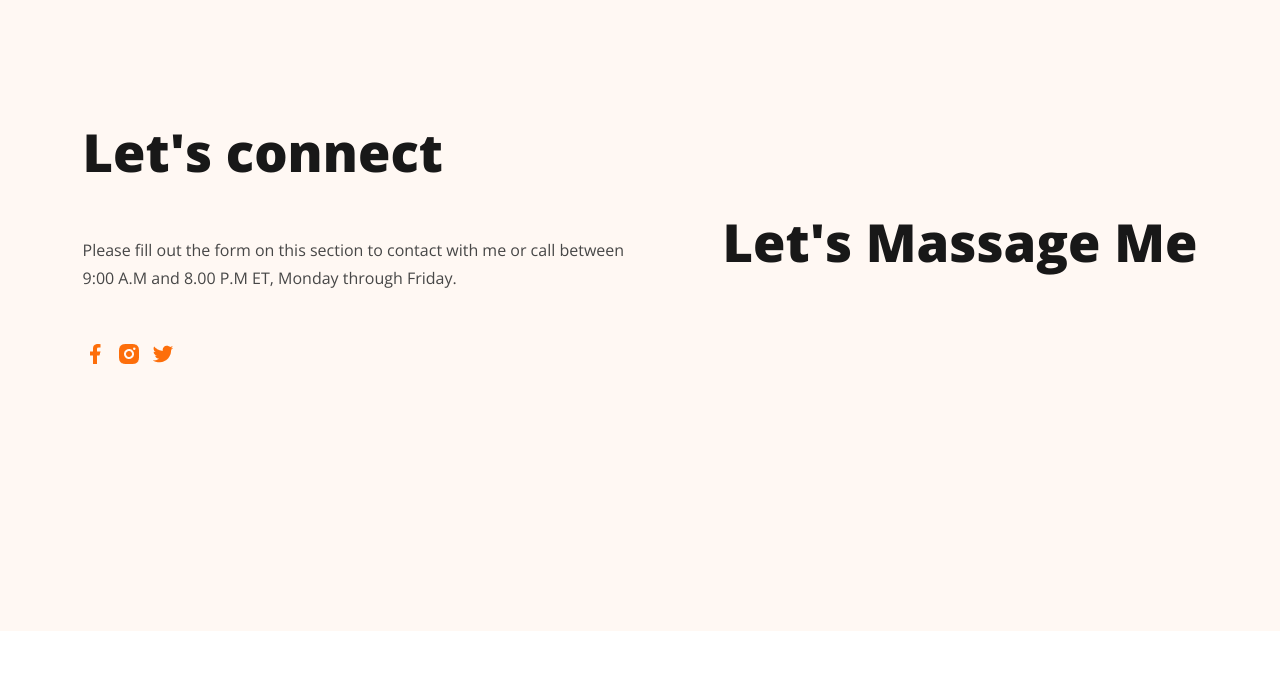
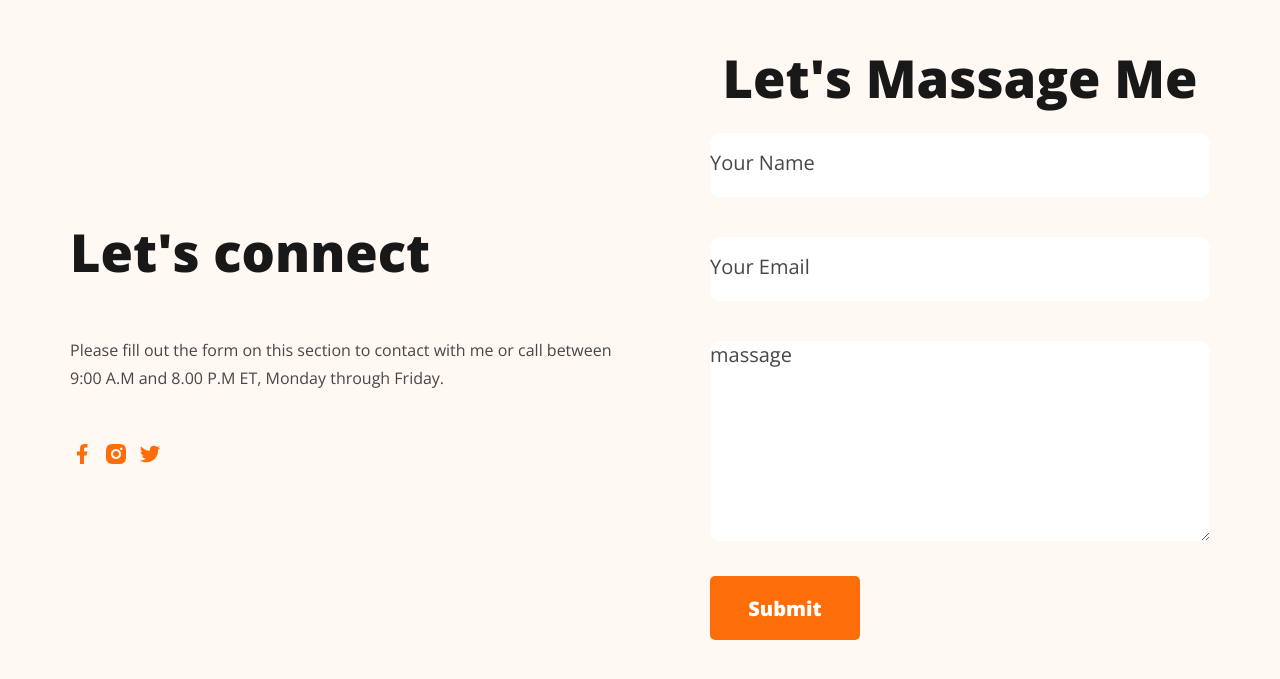
Before and after one commit to Naznin-ara/module5-portfolio-project, a plain HTML site: page index.html in a window 1280 px wide. Shown: the part 3767-4446 px from the top of the page. Before the commit the page ends 4398 px from the top, so only its background shows below. Drawn offline with nearby package versions, Linux system fonts and the light colour scheme.

Commit message:
form done

```diff
--- a/index.html
+++ b/index.html
@@ -192,6 +192,14 @@
     <div class="about-title">
         <h1>Let's Massage Me</h1>
     </div>
+    <div class="form-div">
+        <form action="">
+            <input type="text" placeholder="Your Name">
+            <input type="email" name="email" id="email" placeholder="Your Email">
+            <textarea name="massage" id="" cols="50" placeholder="massage"></textarea>
+            <button class="btn">Submit</button>
+        </form>
+    </div>
    </div>
 </div>
         </section>
--- a/style.css
+++ b/style.css
@@ -329,7 +329,7 @@ margin-bottom: 25px;
 .last-container{
     background-color: #FFF8F3;
     width:100%;
-    height:780px;
+    height:980px;
     display:flex;
     flex-direction: row;
     justify-content: center;
@@ -363,3 +363,39 @@ width: 562px;
 flex-direction: column;
 flex-shrink: 0;
 }
+.massage-div{
+    display: flex;
+    justify-content: flex-end;
+    align-items: center;
+    flex-direction: column;
+}
+form{
+    display:flex;
+    flex-direction: column;
+    justify-content: center;
+    align-items: flex-start;
+    gap:20px;
+    width:50%;
+}
+input,textarea{
+    width:500px;
+    height:64px;
+    background-color: white;
+    border: none;
+    outline: none;
+    color:black;
+    border-radius:10px;
+    margin-top:20px;
+    /* box-shadow: 0px 0px 10px rgba(0, 0, 0, 0.1); */
+}
+textarea{
+    height:200px;
+    margin-bottom:15px;
+}
+::placeholder{
+    font-size: 20px;
+    text-align: left;
+    margin-left:30px;
+    margin-top:18px;
+    color:#474747;
+}
```
